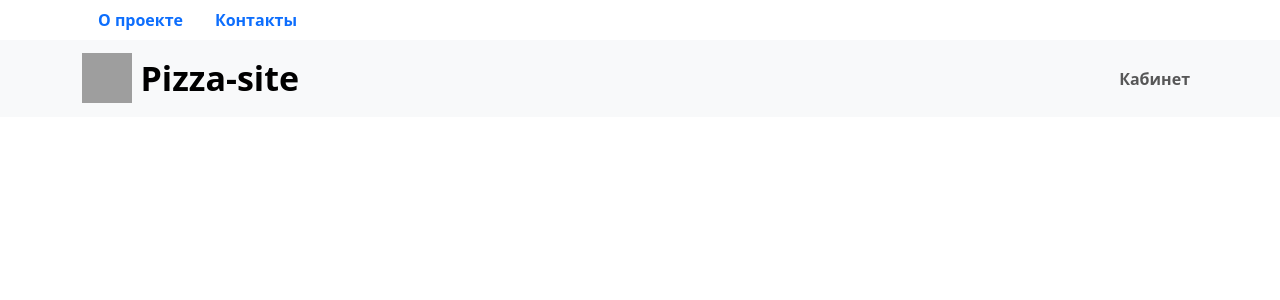
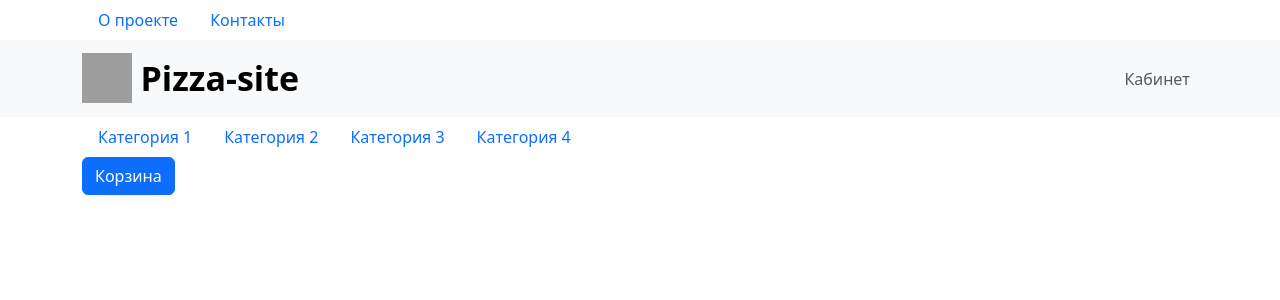
Before and after one commit to LeylinV/pizza-site, a React (Create React App) app: page / in a window 1280 px wide. Shown: the top 300 px of the page. Built offline with nearby package versions, Linux system fonts and the light colour scheme; grey boxes are pictures that could not be loaded.

Commit message:
feat: Intermediate commit for StoreHeader

```diff
--- a/src/app/styles/vars.scss
+++ b/src/app/styles/vars.scss
@@ -1,5 +1,5 @@
 
-$nav-link-font-weight: 600;
+$nav-link-font-weight: 500;
 
 
 :root {
--- /dev/null
+++ b/src/features/BasketButton/BasketButton.jsx
@@ -0,0 +1,10 @@
+import React from 'react';
+import CustomButton from "../../shared/ui/button/CustomButton";
+
+const BasketButton = ({...props}) => {
+    return (
+        <CustomButton {...props}>Корзина</CustomButton>
+    );
+};
+
+export default BasketButton;
--- a/src/pages/PageStore/PageStore.jsx
+++ b/src/pages/PageStore/PageStore.jsx
@@ -1,10 +1,12 @@
 import React from 'react';
 import BrandedHeader from "../../widgets/BrandedHeader/model/BrandedHeader";
+import StoreHeader from "../../widgets/StoreHeader/model/StoreHeader";
 
 const PageStore = () => {
     return (
         <>
             <BrandedHeader />
+            <StoreHeader />
         </>
     );
 };
--- /dev/null
+++ b/src/shared/ui/button/CustomButton.jsx
@@ -0,0 +1,10 @@
+import React from 'react';
+import {Button} from "react-bootstrap";
+
+const CustomButton = ({children, ...props}) => {
+    return (
+        <Button variant="primary" {...props}>{children}</Button>
+    );
+};
+
+export default CustomButton;
--- a/src/shared/ui/navbar/CustomNavbar.jsx
+++ b/src/shared/ui/navbar/CustomNavbar.jsx
@@ -1,12 +1,13 @@
 import React from 'react';
 import {Nav} from "react-bootstrap";
 import { useNavigate } from "react-router-dom";
+import {isAvialable} from "../../utils/isAvialable";
 
 
 const CustomNavbar = ({navs}) => {
     const navigate = useNavigate()
 
-    if (navs.length === 0){
+    if (!(isAvialable(navs))){
         return <></>
     }
     return (
--- /dev/null
+++ b/src/shared/utils/isAvialable.js
@@ -0,0 +1,3 @@
+export const isAvialable = (value) => {
+    return (Boolean(value))
+}
--- /dev/null
+++ b/src/widgets/StoreHeader/model/StoreHeader.jsx
@@ -0,0 +1,19 @@
+import React from 'react';
+import {Container} from "react-bootstrap";
+import CustomNavbar from "../../../shared/ui/navbar/CustomNavbar";
+import BasketButton from "../../../features/BasketButton/BasketButton";
+import {categories} from "../vars";
+import {getAnchors} from "../utils/getAnchors";
+
+const StoreHeader = () => {
+    const categoriesWithAnchors = getAnchors(categories, 'value')
+    console.log(categoriesWithAnchors)
+    return (
+        <Container className={'justify-content-between'}>
+            <CustomNavbar navs={categoriesWithAnchors}/>
+            <BasketButton/>
+        </Container>
+    );
+};
+
+export default StoreHeader;
--- /dev/null
+++ b/src/widgets/StoreHeader/utils/getAnchors.js
@@ -0,0 +1,4 @@
+export const getAnchors = (arr, key) => {
+    arr.forEach(a => a[key] = '#'+a[key])
+    return arr
+}
--- /dev/null
+++ b/src/widgets/StoreHeader/vars/index.js
@@ -0,0 +1,6 @@
+export const categories = [
+    {title: 'Категория 1', value: 'category1'},
+    {title: 'Категория 2', value: 'category2'},
+    {title: 'Категория 3', value: 'category3'},
+    {title: 'Категория 4', value: 'category4'}
+]
```
